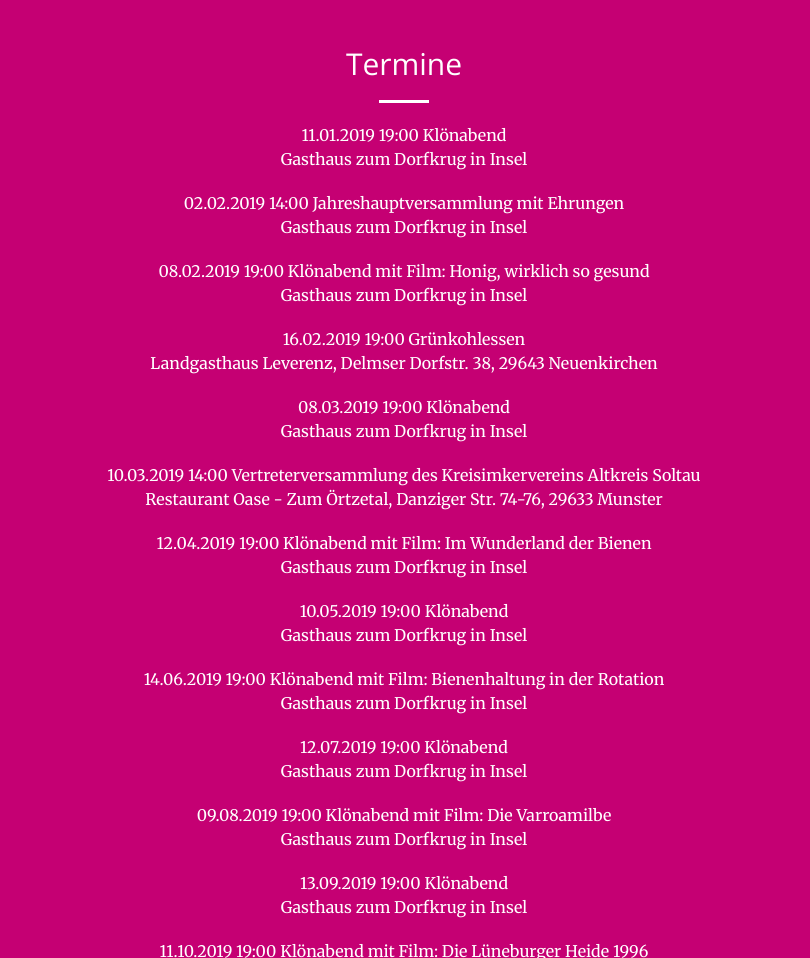
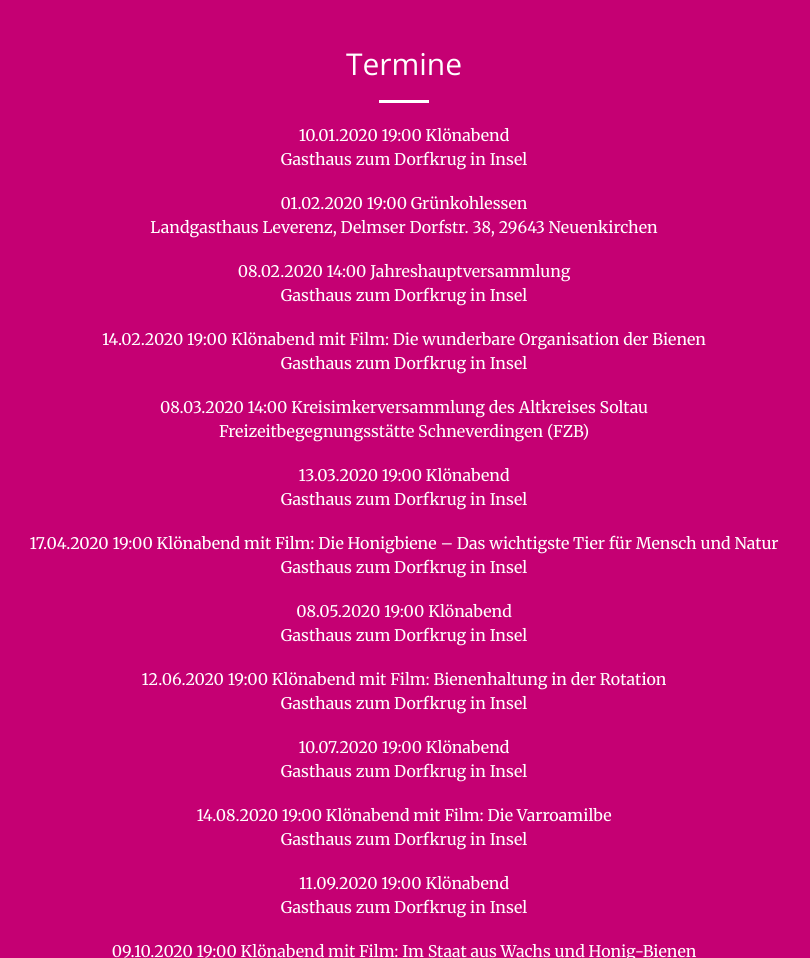
Before and after one commit to koeeenig/imkerverein-schneverdingen, a plain HTML site: page index.html in a window 1280 px wide. Shown: the part 2840-3798 px from the top of the page, without its empty margins (236-1046 px from the left). Drawn offline with nearby package versions, Linux system fonts and the light colour scheme.

Commit message:
add dates for 2020

```diff
--- a/index.html
+++ b/index.html
@@ -93,7 +93,7 @@
                     <p class="text-faded">Im Dezember 1908 haben sich 15 Imker zusammengetan und gründeten einen Bienenwirtschaftlichen Verein für Schneverdingen und Umgebung. Als 1. Vorsitzender wurde damals H. Broocks von der Versammlung gewählt. Den Mitgliedern ging es in erster Linie um den gemeinschaftlichen Einkauf von Zucker für die Bienen.</p>
 
                     <p class="text-faded">Im Dezember 1958 feierte der Verein sein 50 jähriges bestehen unter der Leitung des 1. Vorsitzenden O. Vorwerk.<br />Ab Januar 1977 übernahm H.J. Graupner das Amt des 1. Vorsitzenden.<br />Nach dem plötzlichen Tod von H.J. Graupner im Jahre 1996 wurde G. Knopp zum 1. Vorsitzenden gewählt.</p>
-                    <p class="text-faded">2008 wurde das 100 jährige bestehen des Vereins gefeiert. Es folgte eine Umbenennung des Vereins in den heute bekannten Namen Imkerverein Schneverdingen. Zur Zeit hat der Verein 65 aktive Mitglieder.</p>
+                    <p class="text-faded">2008 wurde das 100 jährige bestehen des Vereins gefeiert. Es folgte eine Umbenennung des Vereins in den heute bekannten Namen Imkerverein Schneverdingen. Zur Zeit hat der Verein 68 aktive Mitglieder.</p>
                     <p class="text-faded">Im Januar 2018 wurde Heinrich Inselmann zum 1. Vorsitzenden gewählt und übernahm somit das Amt von G. Knopp.</p>
                     <a href="#contact" class="page-scroll btn btn-default btn-xl sr-button">Kontakt aufnehmen</a>
                 </div>
--- a/js/data/dates.js
+++ b/js/data/dates.js
@@ -1,76 +1,76 @@
 dates = [
     {
-        "date": moment(new Date(2019,0,11,19,0)).format('DD.MM.YYYY HH:mm'),
+        "date": moment(new Date(2020,0,10,19,0)).format('DD.MM.YYYY HH:mm'),
         "title": "Klönabend",
         "location": "Gasthaus zum Dorfkrug in Insel"
     },
     {
-        "date": moment(new Date(2019,1,2,14,0)).format('DD.MM.YYYY HH:mm'),
-        "title": "Jahreshauptversammlung mit Ehrungen",
-        "location": "Gasthaus zum Dorfkrug in Insel"
-    },
-    {
-        "date": moment(new Date(2019,1,08,19,0)).format('DD.MM.YYYY HH:mm'),
-        "title": "Klönabend mit Film: Honig, wirklich so gesund",
-        "location": "Gasthaus zum Dorfkrug in Insel"
-    },
-    {
-        "date": moment(new Date(2019,1,16,19,0)).format('DD.MM.YYYY HH:mm'),
+        "date": moment(new Date(2020,1,1,19,0)).format('DD.MM.YYYY HH:mm'),
         "title": "Grünkohlessen",
         "location": "Landgasthaus Leverenz, Delmser Dorfstr. 38, 29643 Neuenkirchen"
     },
     {
-        "date": moment(new Date(2019,2,8,19,0)).format('DD.MM.YYYY HH:mm'),
+        "date": moment(new Date(2020,1,8,14,0)).format('DD.MM.YYYY HH:mm'),
+        "title": "Jahreshauptversammlung",
+        "location": "Gasthaus zum Dorfkrug in Insel"
+    },
+    {
+        "date": moment(new Date(2020,1,14,19,0)).format('DD.MM.YYYY HH:mm'),
+        "title": "Klönabend mit Film: Die wunderbare Organisation der Bienen",
+        "location": "Gasthaus zum Dorfkrug in Insel"
+    },
+    {
+        "date": moment(new Date(2020,2,8,14,0)).format('DD.MM.YYYY HH:mm'),
+        "title": "Kreisimkerversammlung des Altkreises Soltau",
+        "location": "Freizeitbegegnungsstätte Schneverdingen (FZB)"
+    },
+    {
+        "date": moment(new Date(2020,2,13,19,0)).format('DD.MM.YYYY HH:mm'),
         "title": "Klönabend",
         "location": "Gasthaus zum Dorfkrug in Insel"
     },
     {
-        "date": moment(new Date(2019,2,10,14,0)).format('DD.MM.YYYY HH:mm'),
-        "title": "Vertreterversammlung des Kreisimkervereins Altkreis Soltau",
-        "location": "Restaurant Oase - Zum Örtzetal, Danziger Str. 74-76, 29633 Munster"
-    },
-    {
-        "date": moment(new Date(2019,3,12,19,0)).format('DD.MM.YYYY HH:mm'),
-        "title": "Klönabend mit Film: Im Wunderland der Bienen",
+        "date": moment(new Date(2020,3,17,19,0)).format('DD.MM.YYYY HH:mm'),
+        "title": "Klönabend mit Film: Die Honigbiene – Das wichtigste Tier für Mensch und Natur",
         "location": "Gasthaus zum Dorfkrug in Insel"
     },
     {
-        "date": moment(new Date(2019,4,10,19,0)).format('DD.MM.YYYY HH:mm'),
+        "date": moment(new Date(2020,4,8,19,0)).format('DD.MM.YYYY HH:mm'),
         "title": "Klönabend",
         "location": "Gasthaus zum Dorfkrug in Insel"
     },
     {
-        "date": moment(new Date(2019,5,14,19,0)).format('DD.MM.YYYY HH:mm'),
+        "date": moment(new Date(2020,5,12,19,0)).format('DD.MM.YYYY HH:mm'),
         "title": "Klönabend mit Film: Bienenhaltung in der Rotation",
         "location": "Gasthaus zum Dorfkrug in Insel"
     },
     {
-        "date": moment(new Date(2019,6,12,19,0)).format('DD.MM.YYYY HH:mm'),
+        "date": moment(new Date(2020,6,10,19,0)).format('DD.MM.YYYY HH:mm'),
         "title": "Klönabend",
         "location": "Gasthaus zum Dorfkrug in Insel"
     },
     {
-        "date": moment(new Date(2019,7,9,19,0)).format('DD.MM.YYYY HH:mm'),
+        "date": moment(new Date(2020,7,14,19,0)).format('DD.MM.YYYY HH:mm'),
         "title": "Klönabend mit Film: Die Varroamilbe",
         "location": "Gasthaus zum Dorfkrug in Insel"
     },
     {
-        "date": moment(new Date(2019,8,13,19,0)).format('DD.MM.YYYY HH:mm'),
+        "date": moment(new Date(2020,8,11,19,0)).format('DD.MM.YYYY HH:mm'),
         "title": "Klönabend",
         "location": "Gasthaus zum Dorfkrug in Insel"
     },
     {
-        "date": moment(new Date(2019,9,11,19,0)).format('DD.MM.YYYY HH:mm'),
-        "title": "Klönabend mit Film: Die Lüneburger Heide 1996",
+        "date": moment(new Date(2020,9,09,19,0)).format('DD.MM.YYYY HH:mm'),
+        "title": "Klönabend mit Film: Im Staat aus Wachs und Honig-Bienen",
         "location": "Gasthaus zum Dorfkrug in Insel"
     },
     {
-        "date": moment(new Date(2019,10,08,19,0)).format('DD.MM.YYYY HH:mm'),
+        "date": moment(new Date(2020,10,13,19,0)).format('DD.MM.YYYY HH:mm'),
         "title": "Klönabend",
         "location": "Gasthaus zum Dorfkrug in Insel"
     },
     {
-        "date": moment(new Date(2019,11,13,19,0)).format('DD.MM.YYYY HH:mm'),
+        "date": moment(new Date(2020,11,11,19,0)).format('DD.MM.YYYY HH:mm'),
         "title": "Klönabend",
         "location": "Gasthaus zum Dorfkrug in Insel"
     }
--- a/js/data/members.js
+++ b/js/data/members.js
@@ -17,7 +17,7 @@ var members = {
         "name": "Erhard Gildenstern",
         "position": "Kassenwart",
         "phone": "05193 7768",
-        "email": "erhard.gildenstern@ewe.net",
+        "email": "erhard.gildenstern@gmx.de",
         "avatar": "https://randomuser.me/api/portraits/men/31.jpg"
     },
     "secretary": {
```
